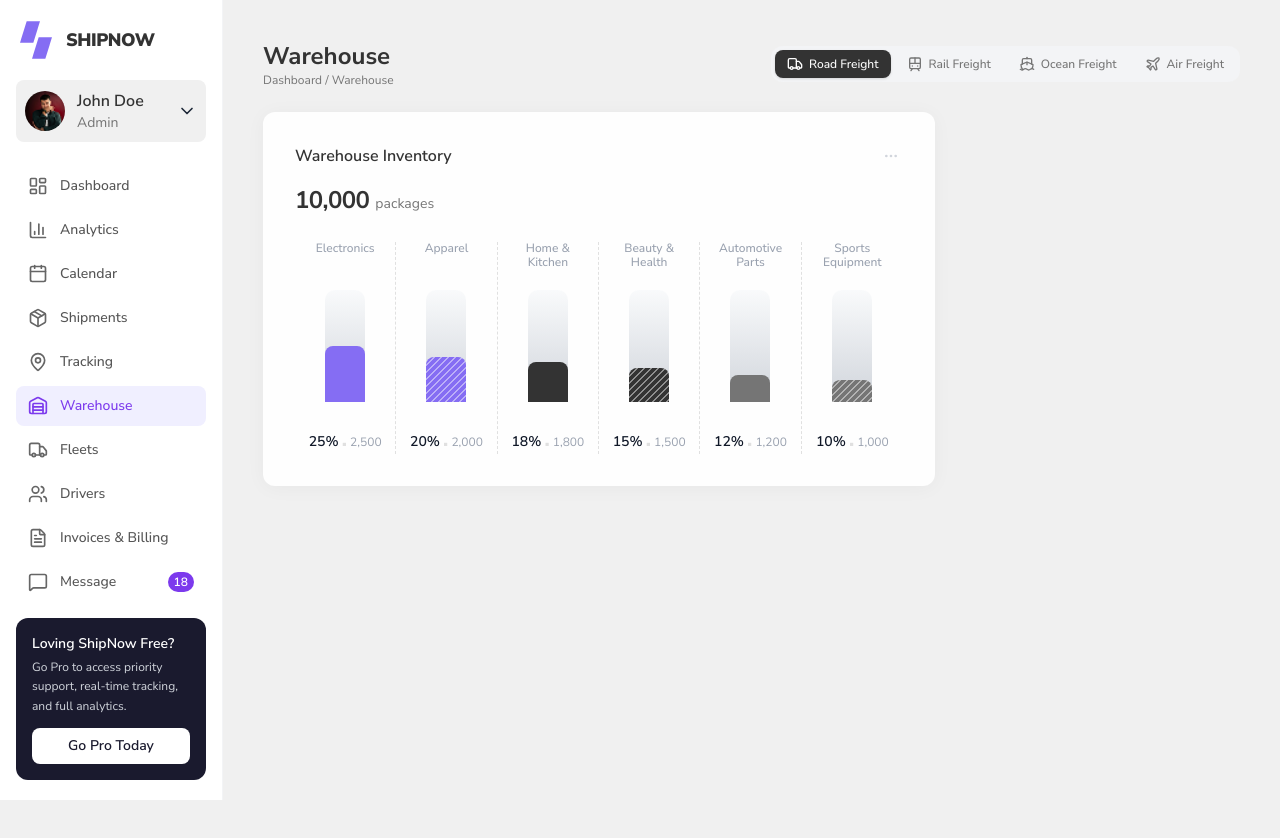
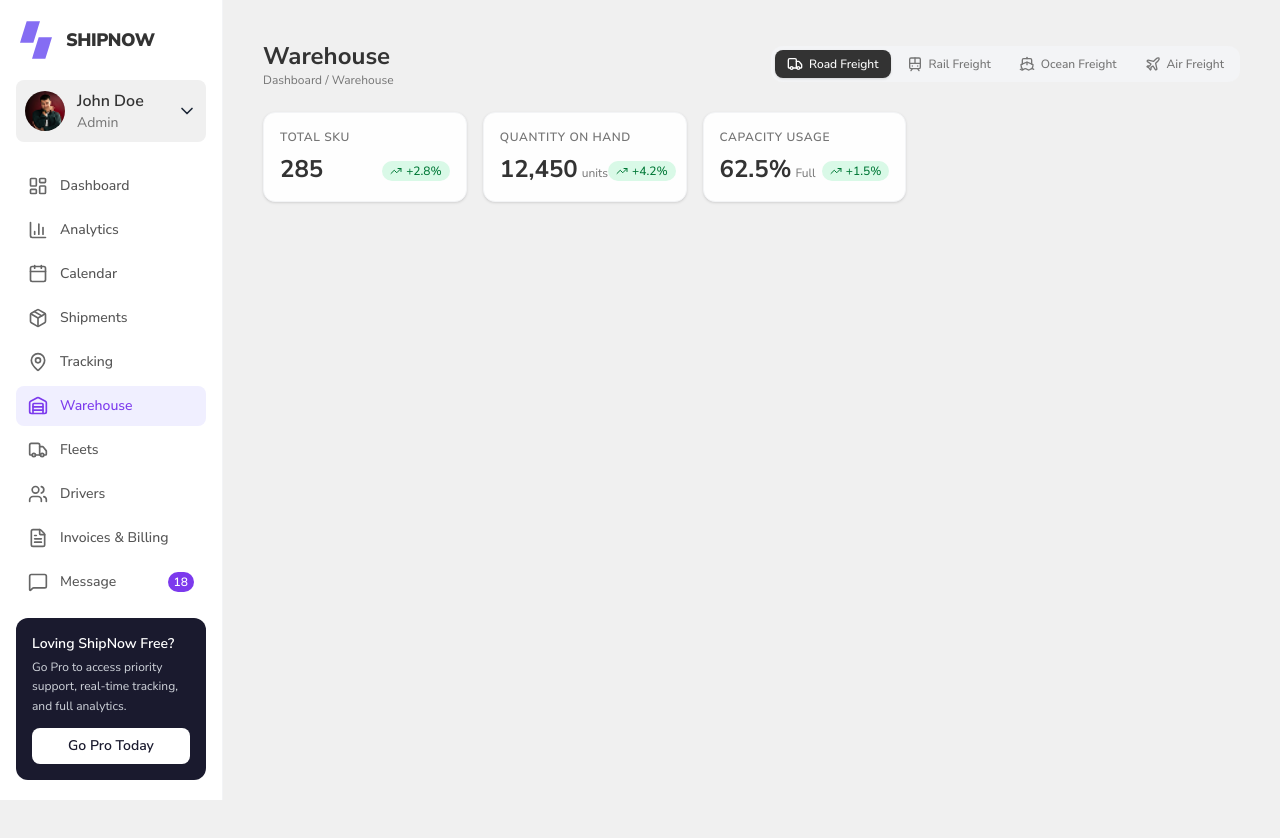
Before and after one commit to gmnayem631/ship-now, a Next.js app: page /warehouse in a window 1280 px wide. Shown: the top 838 px of the page. Built offline with nearby package versions, Linux system fonts and the light colour scheme.

Commit message:
feat: add MetricCard component to the /warehouse route page

```diff
--- a/app/(dashboard)/warehouse/page.tsx
+++ b/app/(dashboard)/warehouse/page.tsx
@@ -1,3 +1,4 @@
+import { MetricCard } from "@/app/components/warehouse/MetricCard";
 import WarehouseHeader from "@/app/components/warehouse/WarehouseHeader";
 import WarehouseInventory from "@/app/components/warehouse/WarehouseInventory";
 
@@ -6,8 +7,27 @@ export default function WarehouseDashboard() {
     <div className="min-h-screen space-y-6 p-4">
       {/* Top Header*/}
       <WarehouseHeader />
-
-      <WarehouseInventory />
+      <div className="grid grid-cols-1 gap-6 lg:grid-cols-12">
+        <div className="space-y-6 lg:col-span-8">
+          {/* Top Metrics Row */}
+          <div className="grid grid-cols-1 gap-4 md:grid-cols-3">
+            <MetricCard title="Total SKU" value="285" change="+2.8%" />
+            <MetricCard
+              title="Quantity on Hand"
+              value="12,450"
+              unit="units"
+              change="+4.2%"
+            />
+            <MetricCard
+              title="Capacity Usage"
+              value="62.5%"
+              unit="Full"
+              change="+1.5%"
+            />
+          </div>
+          {/* <WarehouseInventory /> */}
+        </div>
+      </div>
     </div>
   );
 }
--- /dev/null
+++ b/app/components/warehouse/MetricCard.tsx
@@ -0,0 +1,34 @@
+import React from "react";
+import { TrendingUp } from "lucide-react";
+
+interface MetricCardProps {
+  title: string;
+  value: string;
+  unit?: string;
+  change: string;
+}
+
+export const MetricCard: React.FC<MetricCardProps> = ({
+  title,
+  value,
+  unit,
+  change,
+}) => {
+  return (
+    <div className="flex flex-col justify-between rounded-xl border border-gray-100 bg-[#FEFEFE] p-4 shadow-sm">
+      <span className="text-xs font-semibold tracking-wider text-[#757575] uppercase">
+        {title}
+      </span>
+      <div className="mt-2 flex items-baseline justify-between">
+        <div className="flex items-baseline space-x-1">
+          <span className="text-2xl font-bold text-[#333333]">{value}</span>
+          {unit && <span className="text-xs text-[#757575]">{unit}</span>}
+        </div>
+        <div className="flex items-center space-x-1 rounded-full bg-[#D9F9E7] px-2 py-0.5 text-xs font-medium text-[#007837]">
+          <TrendingUp className="h-3 w-3" />
+          <span>{change}</span>
+        </div>
+      </div>
+    </div>
+  );
+};
```
